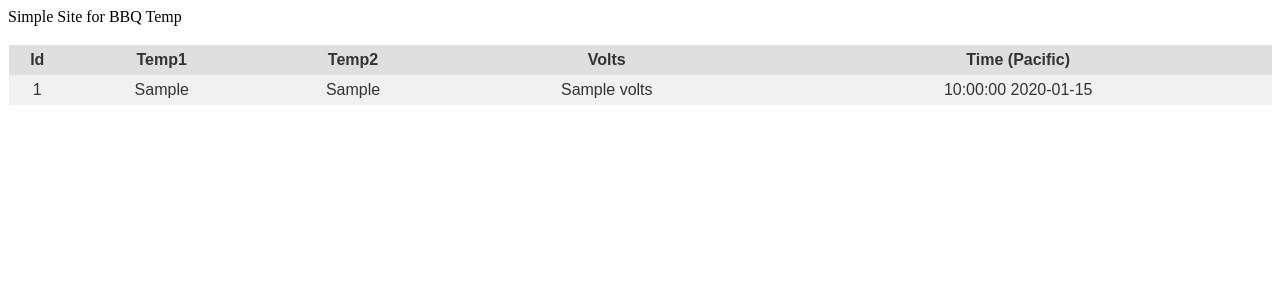
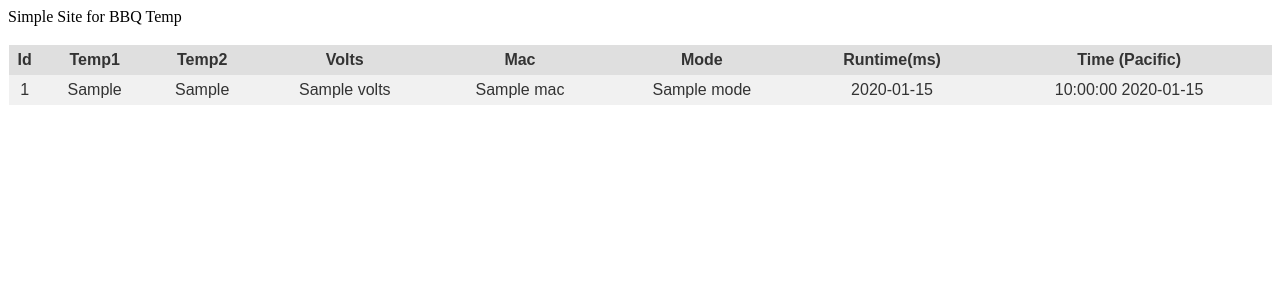
Before and after one commit to tarkah/bbq_temp, a Flask app: template bbq/templates/index.html in a window 1280 px wide. Shown: the top 300 px of the page. Run offline with Flask 2, Linux system fonts and the light colour scheme; the template is opened without the code that fills it: most values are stand-ins (such as "Sample title", 1, 10 or a date in 2020); parts of the project's set-up code (start-up, migrations or seed data) failed here and were passed over.

Commit message:
new values

```diff
--- a/bbq/templates/index.html
+++ b/bbq/templates/index.html
@@ -11,6 +11,9 @@
           <TH>Temp1</TH>
           <TH>Temp2</TH>
           <TH>Volts</TH>
+          <TH>Mac</TH>
+          <TH>Mode</TH>
+          <TH>Runtime(ms)</TH>
           <TH>Time (Pacific)</TH>
         {% if temps %}
         {% for temp in temps|sort(attribute='id', reverse=True) %}
@@ -19,6 +22,9 @@
           <TD>{{temp.temp1}}</TD>
           <TD>{{temp.temp2}}</TD>
           <TD>{{temp.volts}}</TD>
+          <TD>{{temp.mac}}</TD>
+          <TD>{{temp.mode}}</TD>
+          <TD>{{temp.runtime}}</TD>
           <TD>{{temp.date.strftime('%H:%M:%S %Y-%m-%d')}}</TD>
         </TR>
         {% endfor %}
--- a/bbq/views.py
+++ b/bbq/views.py
@@ -23,9 +23,11 @@ def api_temp():
                 response = { 'status': 'failure', 'error_message': 'Json empty or not valid' }
                 return jsonify(response)
             queue.put(time.time())
+            print(json)
             temps.append({'id': len(temps), 'temp1': json['Temp1'],
                           'temp2': json['Temp2'], 'volts': json['Volts'],
-                          'date': datetime.now(LOCAL_TZ)})
+                          'date': datetime.now(LOCAL_TZ), 'mac': json['MAC'],
+                          'mode': json['Mode'], 'runtime': json['Runtime(ms)']})
             response = { 'status': 'success' }
             return jsonify(response)
         else:
--- a/run.py
+++ b/run.py
@@ -8,6 +8,5 @@ def main():
 
 app = main()
 
-
 if __name__ == '__main__':
     app.run(host='0.0.0.0', port=8085)
```
